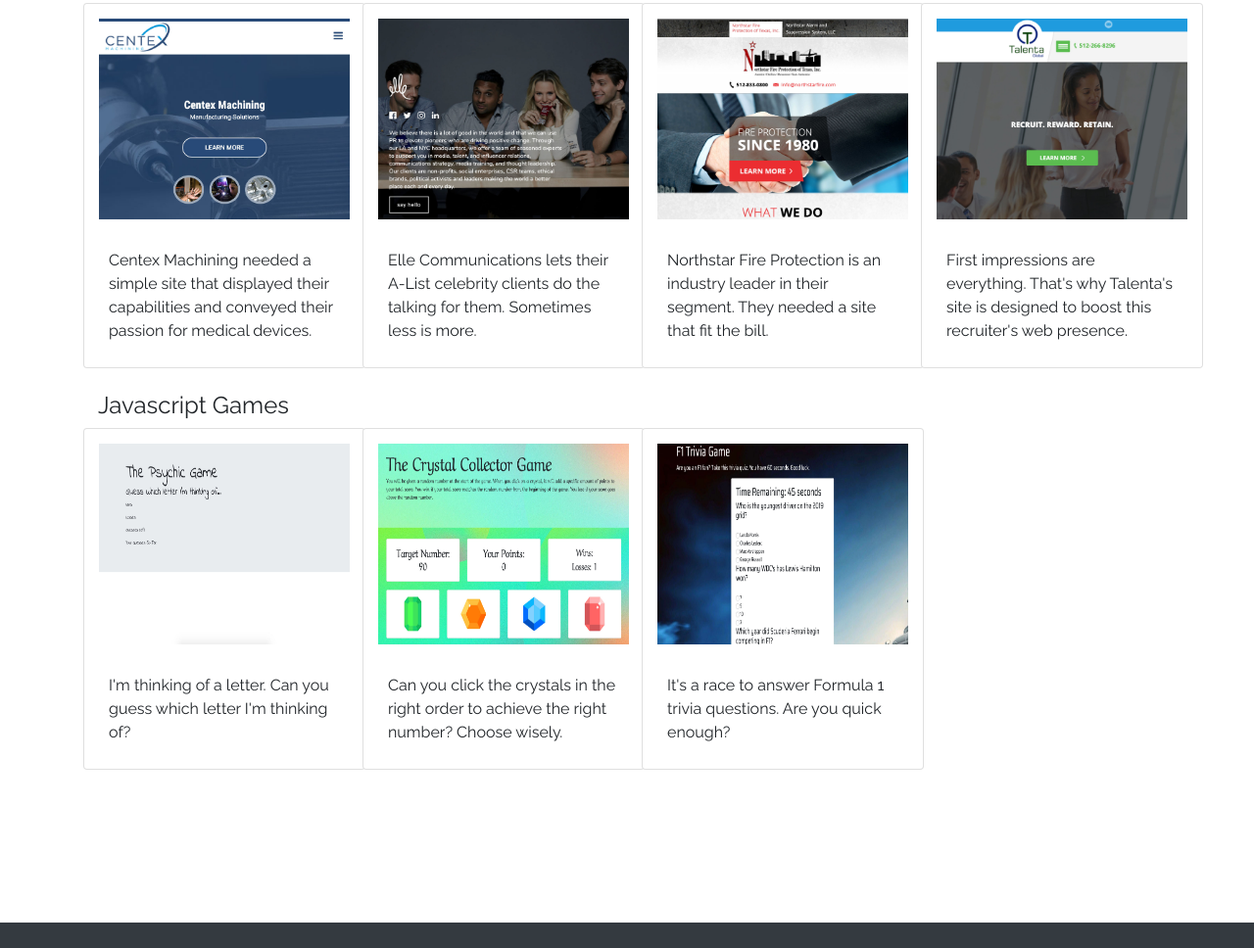
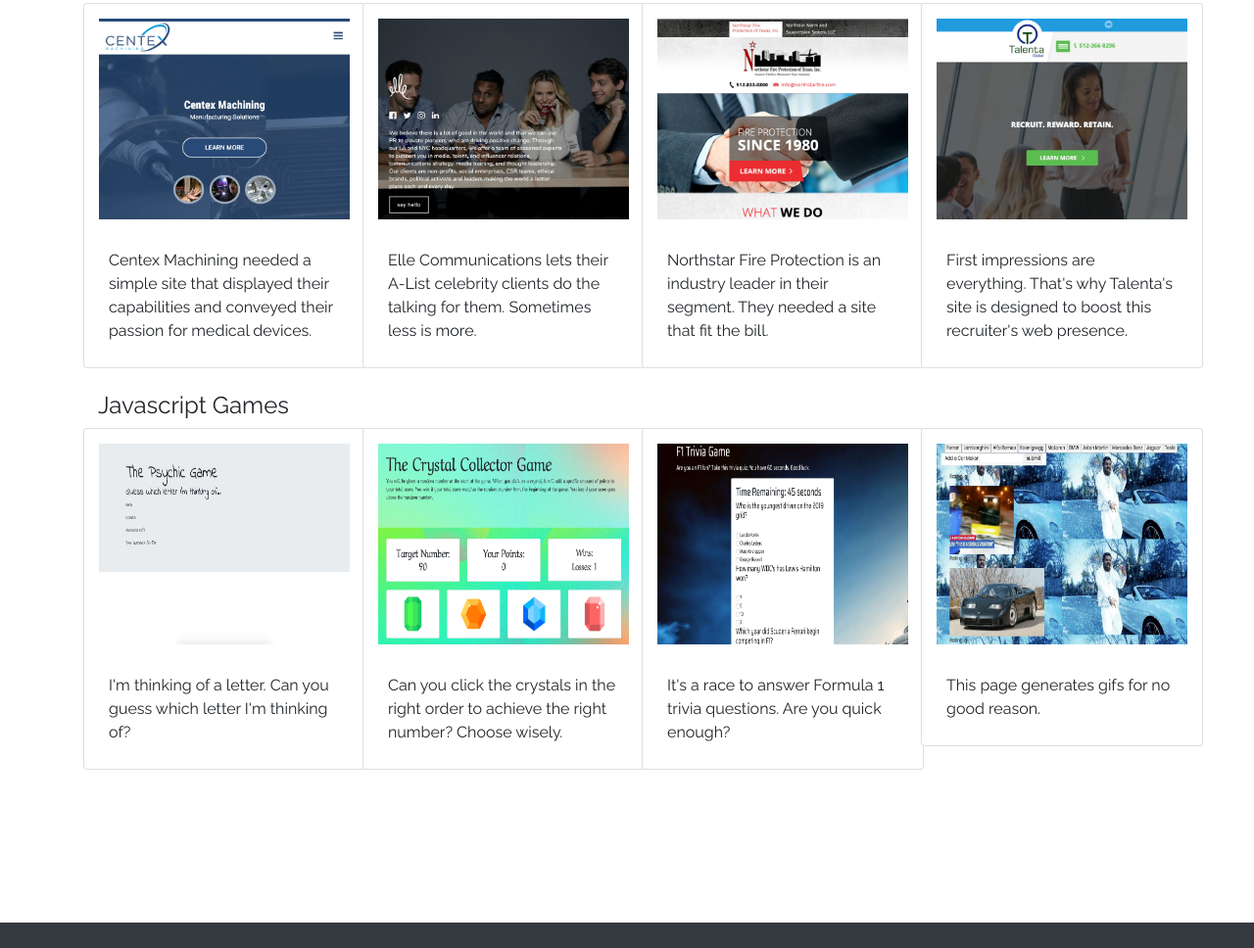
Before and after one commit to aaronphillips929/Bootstrap-Portfolio, a plain HTML site: page portfolio.html in a window 1280 px wide. Shown: the part 462-1430 px from the top of the page at 98% size. Drawn offline with nearby package versions, Linux system fonts and the light colour scheme; no server answers.

Commit message:
added gif generator

```diff
--- a/portfolio.html
+++ b/portfolio.html
@@ -141,6 +141,14 @@
                         </div>
                     </div>
                 </div>
+                <div class="col-lg-3">
+                    <div class="card" style="width: 18rem;">
+                        <a href="https://aaronphillips929.github.io/GifGenerator/"><img src="assets/images/gifgenerator.jpg" class="card-img-top" alt="..."></a>
+                        <div class="card-body">
+                          <p class="card-text">This page generates gifs for no good reason.</p>
+                        </div>
+                    </div>
+                </div>
             </div>
         </div>
 
```
Also changed, not shown: assets/images/gifgenerator.jpg (added).
